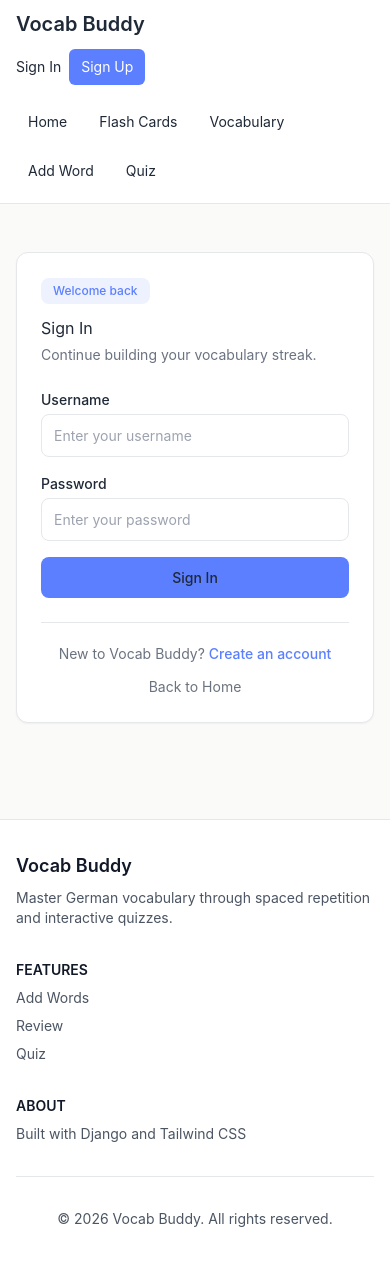
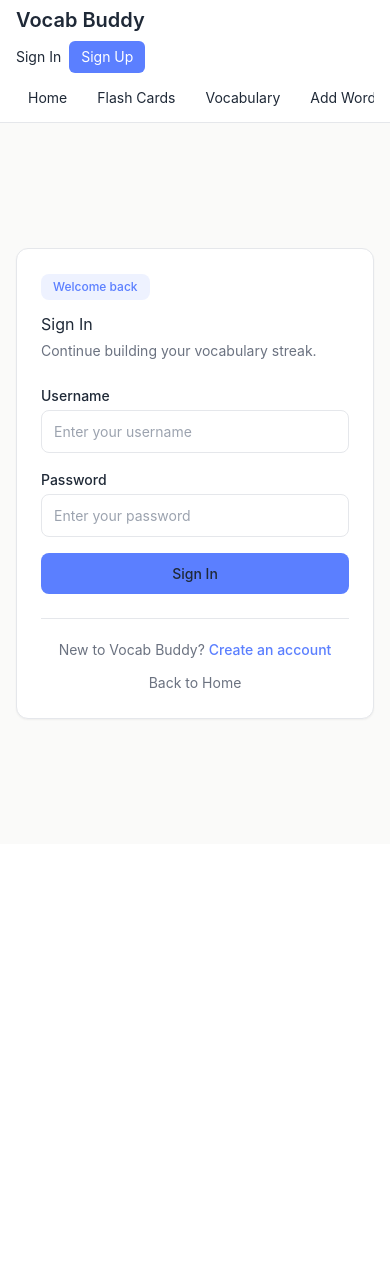
Before and after one commit to armin2080/Vocab-Buddy, a Django app: page /auth/login/ in a window 390 px wide. After the commit the page ends 720 px from the top, so only its background shows below. Run offline with Django 5.2, Linux system fonts and the light colour scheme; some libraries are stand-ins or nearby versions.

Commit message:
Fix header mobile tabs and active states

```diff
--- a/templates/base.html
+++ b/templates/base.html
@@ -70,39 +70,39 @@
     <link rel="stylesheet" href="{% static 'css/theme.css' %}">
     {% block extra_css %}{% endblock %}
 </head>
-<body class="bg-background">
+<body class="bg-background flex flex-col min-h-screen">
         <!-- App Header (matches frontend layout) -->
-        <header class="bg-card border-b border-border sticky top-0 z-50">
-            <div class="max-w-7xl mx-auto px-4 sm:px-6 py-3 sm:py-4">
-                <div class="flex flex-col gap-3 lg:flex-row lg:items-center lg:justify-between mb-4">
+        <header class="bg-card border-b border-border sticky top-0 z-50 flex-shrink-0">
+            <div class="max-w-7xl mx-auto px-4 sm:px-6 py-2">
+                <div class="flex flex-col gap-2 lg:flex-row lg:items-center lg:justify-between mb-2">
                     <div class="flex items-start justify-between gap-3 lg:block">
                         <div>
-                            <a href="{% url 'home' %}" class="text-foreground text-xl sm:text-2xl font-semibold leading-tight">Vocab Buddy</a>
-                            <p class="hidden sm:block text-muted-foreground mt-1" style="font-size:14px;">Master languages one word at a time</p>
+                            <a href="{% url 'home' %}" class="text-foreground text-xl font-semibold leading-tight">Vocab Buddy</a>
+                            <p class="hidden md:block text-muted-foreground" style="font-size:13px;">Master languages one word at a time</p>
                         </div>
                     </div>
 
-                    <div class="flex flex-wrap items-center gap-2 sm:gap-3 justify-start lg:justify-end">
+                    <div class="flex flex-wrap items-center gap-2 justify-start lg:justify-end">
                         {% if user.is_authenticated %}
-                            <div class="bg-accent/10 text-accent px-3 sm:px-4 py-2 rounded-lg whitespace-nowrap">
-                                <span style="font-size:14px;">{{ study_streak_label }}</span>
+                            <div class="bg-accent/10 text-accent px-3 py-1.5 rounded-lg whitespace-nowrap">
+                                <span style="font-size:13px;">{{ study_streak_label }}</span>
                             </div>
                             <div class="text-sm text-foreground whitespace-nowrap">{{ user.username }}</div>
-                            <a href="{% url 'authentication:logout' %}" class="rounded-md bg-destructive px-3 py-2 text-white text-sm whitespace-nowrap">Logout</a>
+                            <a href="{% url 'authentication:logout' %}" class="rounded-md bg-destructive px-3 py-1.5 text-white text-sm whitespace-nowrap">Logout</a>
                         {% else %}
                             <a href="{% url 'authentication:login' %}" class="text-sm text-foreground whitespace-nowrap">Sign In</a>
-                            <a href="{% url 'authentication:register' %}" class="rounded-md bg-primary px-3 py-2 text-white text-sm">Sign Up</a>
+                            <a href="{% url 'authentication:register' %}" class="rounded-md bg-primary px-3 py-1.5 text-white text-sm">Sign Up</a>
                         {% endif %}
                     </div>
                 </div>
 
                 <!-- Tabs -->
-                <nav class="flex flex-wrap gap-2 overflow-x-auto">
-                    <a href="{% url 'home' %}" class="flex items-center gap-2 px-3 sm:px-4 py-2.5 rounded-lg transition-all {% if request.resolver_match.url_name == 'home' %}bg-primary text-primary-foreground{% else %}text-foreground hover:bg-secondary{% endif %}" style="font-size:14px; white-space:nowrap;">Home</a>
-                    <a href="{% url 'learning:review_start' %}" class="flex items-center gap-2 px-3 sm:px-4 py-2.5 rounded-lg transition-all {% if request.resolver_match.url_name == 'review_start' or request.resolver_match.url_name == 'review_next' %}bg-primary text-primary-foreground{% else %}text-foreground hover:bg-secondary{% endif %}" style="font-size:14px; white-space:nowrap;">Flash Cards</a>
-                    <a href="{% url 'words:word_list' %}" class="flex items-center gap-2 px-3 sm:px-4 py-2.5 rounded-lg transition-all {% if request.resolver_match.namespace == 'words' %}bg-primary text-primary-foreground{% else %}text-foreground hover:bg-secondary{% endif %}" style="font-size:14px; white-space:nowrap;">Vocabulary</a>
-                    <a href="{% url 'words:add_word' %}" class="flex items-center gap-2 px-3 sm:px-4 py-2.5 rounded-lg transition-all {% if request.resolver_match.url_name == 'add_word' %}bg-primary text-primary-foreground{% else %}text-foreground hover:bg-secondary{% endif %}" style="font-size:14px; white-space:nowrap;">Add Word</a>
-                    <a href="{% url 'learning:quiz_start' %}" class="flex items-center gap-2 px-3 sm:px-4 py-2.5 rounded-lg transition-all {% if request.resolver_match.url_name == 'quiz_start' or request.resolver_match.url_name == 'quiz_question' %}bg-primary text-primary-foreground{% else %}text-foreground hover:bg-secondary{% endif %}" style="font-size:14px; white-space:nowrap;">Quiz</a>
+                <nav class="flex flex-nowrap gap-1.5 overflow-x-auto">
+                    <a href="{% url 'home' %}" class="flex items-center gap-2 px-3 py-1.5 rounded-lg transition-all {% if request.resolver_match.url_name == 'home' %}bg-primary text-primary-foreground{% else %}text-foreground hover:bg-secondary{% endif %}" style="font-size:14px; white-space:nowrap;">Home</a>
+                    <a href="{% url 'learning:review_start' %}" class="flex items-center gap-2 px-3 py-1.5 rounded-lg transition-all {% if request.resolver_match.url_name == 'review_start' or request.resolver_match.url_name == 'review_next' %}bg-primary text-primary-foreground{% else %}text-foreground hover:bg-secondary{% endif %}" style="font-size:14px; white-space:nowrap;">Flash Cards</a>
+                    <a href="{% url 'words:word_list' %}" class="flex items-center gap-2 px-3 py-1.5 rounded-lg transition-all {% if request.resolver_match.url_name == 'word_list' or request.resolver_match.url_name == 'word_detail' or request.resolver_match.url_name == 'delete_word' %}bg-primary text-primary-foreground{% else %}text-foreground hover:bg-secondary{% endif %}" style="font-size:14px; white-space:nowrap;">Vocabulary</a>
+                    <a href="{% url 'words:add_word' %}" class="flex items-center gap-2 px-3 py-1.5 rounded-lg transition-all {% if request.resolver_match.url_name == 'add_word' %}bg-primary text-primary-foreground{% else %}text-foreground hover:bg-secondary{% endif %}" style="font-size:14px; white-space:nowrap;">Add Word</a>
+                    <a href="{% url 'learning:quiz_start' %}" class="flex items-center gap-2 px-3 py-1.5 rounded-lg transition-all {% if request.resolver_match.url_name == 'quiz_start' or request.resolver_match.url_name == 'quiz_question' %}bg-primary text-primary-foreground{% else %}text-foreground hover:bg-secondary{% endif %}" style="font-size:14px; white-space:nowrap;">Quiz</a>
                 </nav>
             </div>
         </header>
@@ -123,12 +123,13 @@
     {% endif %}
 
     <!-- Main Content -->
-    <main class="max-w-7xl mx-auto px-4 sm:px-6 lg:px-8 py-8">
+    <main class="flex-1 flex flex-col max-w-7xl mx-auto w-full px-4 sm:px-6 lg:px-8 py-4">
         {% block content %}{% endblock %}
     </main>
 
     <!-- Footer -->
-    <footer class="bg-white border-t border-gray-200 mt-12">
+    {% block footer %}
+    <footer class="bg-white border-t border-gray-200 flex-shrink-0">
         <div class="max-w-7xl mx-auto px-4 sm:px-6 lg:px-8 py-8">
             <div class="grid grid-cols-1 md:grid-cols-3 gap-8">
                 <div>
@@ -153,6 +154,7 @@
             </div>
         </div>
     </footer>
+    {% endblock %}
 
     {% block extra_js %}{% endblock %}
     <script src="{% static 'js/ui.js' %}?v=3"></script>
```
